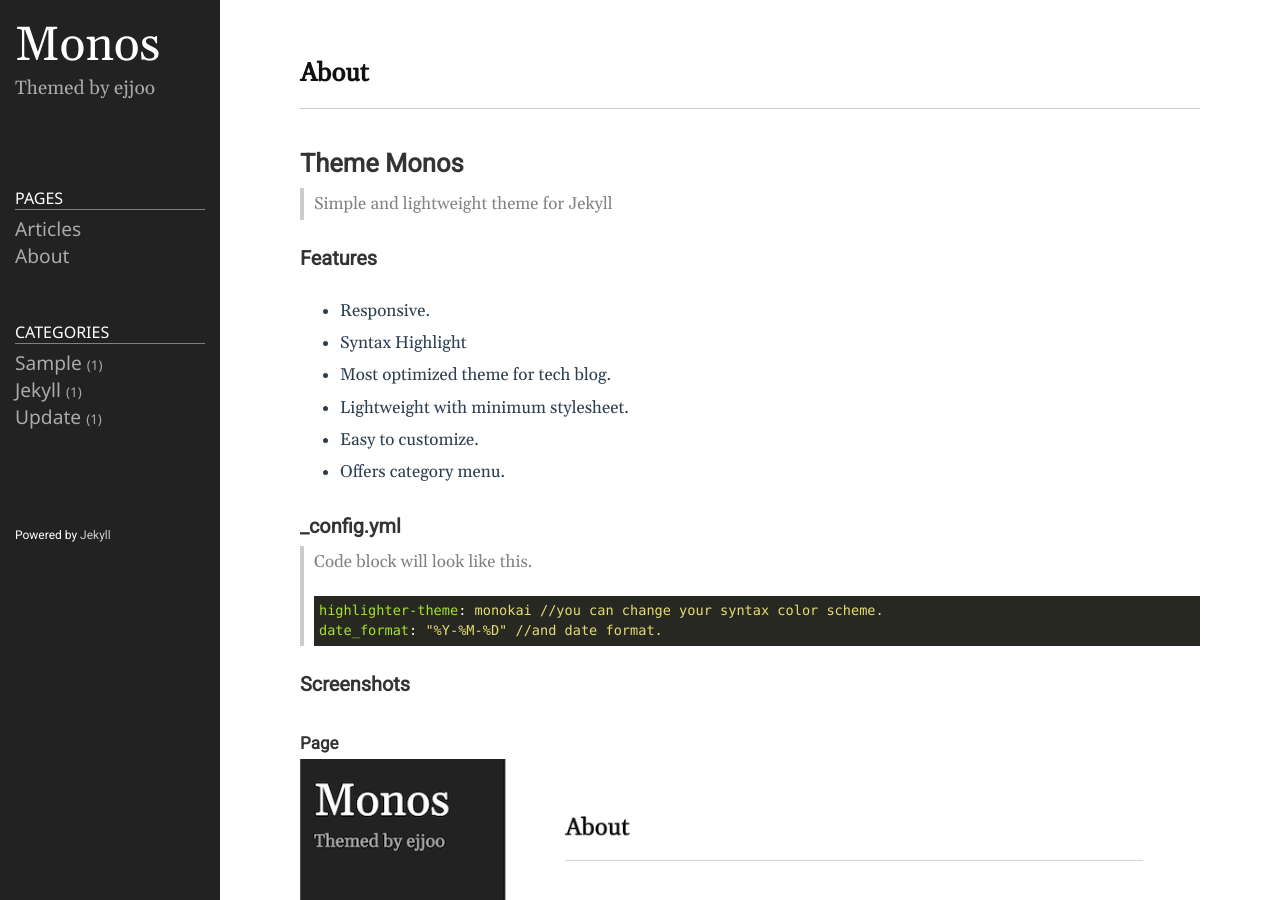
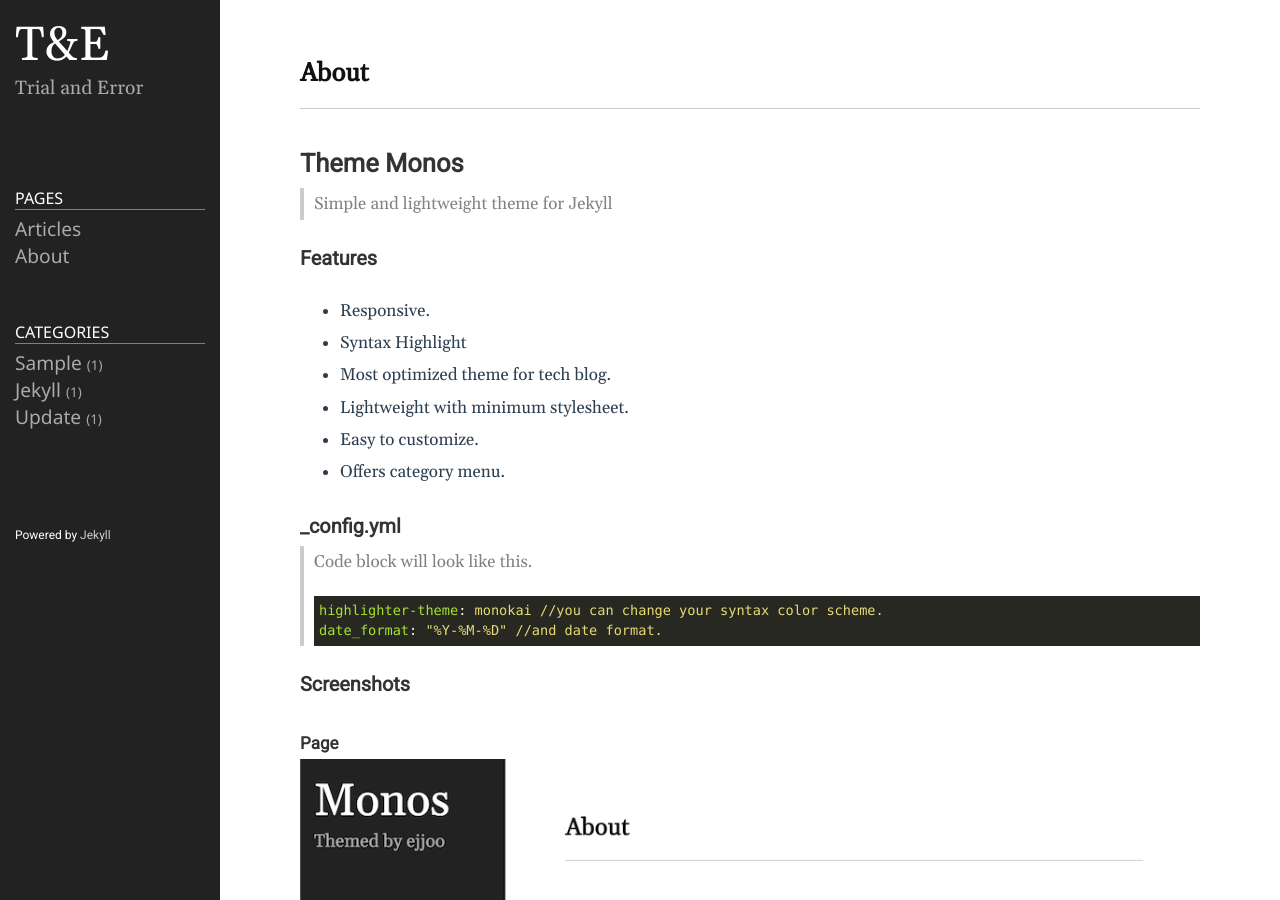
Before and after one commit to dyuk01/blog, a Jekyll site: the page built from README.md, in a window 1280 px wide and 900 px high. Built offline with Jekyll 4.4.1, drawn with Linux system fonts in a browser that asks for light colours.

Commit message:
Update _config.yml

```diff
--- a/_config.yml
+++ b/_config.yml
@@ -18,10 +18,10 @@
 # You can create any custom variable you would like, and they will be accessible
 # in the templates via {{ site.myvariable }}.
 
-title: Monos
+title: T&E
 email: peteryuk91@gmail.com
 description: >- # this means to ignore newlines until "baseurl:"
-  Themed by ejjoo
+  Trial and Error
 # baseurl: "/" # the subpath of your site, e.g. /blog
 # url: "http://ejjoo.github.io" # the base hostname & protocol for your site, e.g. http://example.com
 github_username: dyuk01
```
